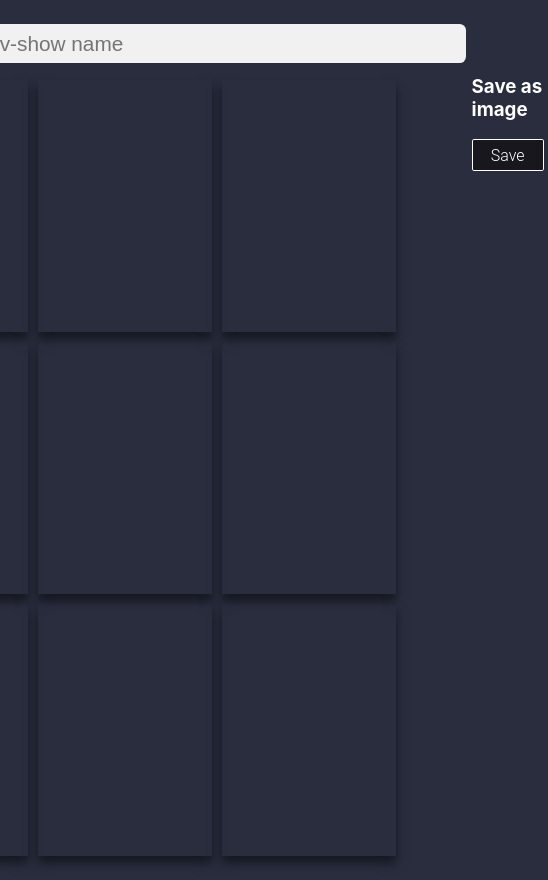
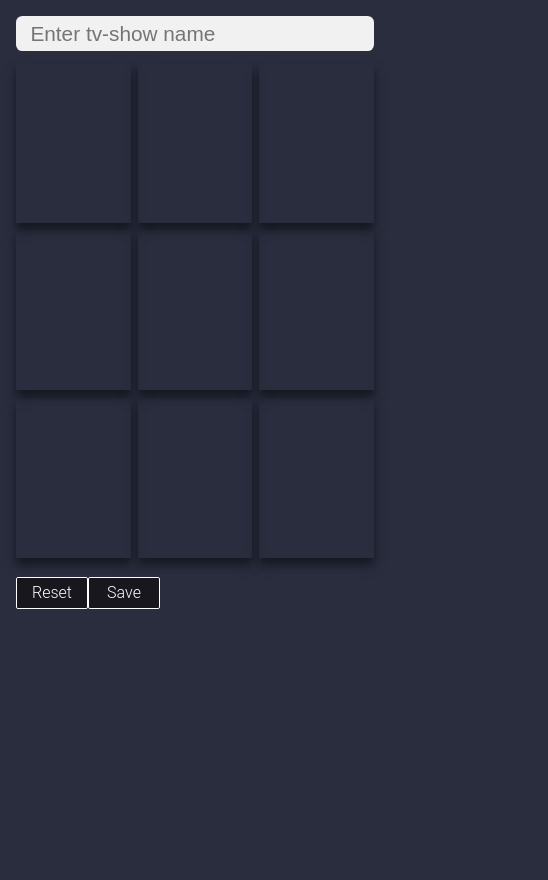
Before and after one commit to mikitaserabrakou/3x3-show-list, a React (Create React App) app: page / in a window 390 px wide. Shown: the whole page, 548 px wide, since content can reach past the window. After the commit the page ends 844 px from the top, so only its background shows below. Built offline with nearby package versions, Linux system fonts and the light colour scheme.

Commit message:
feat: add responsive css

```diff
--- a/src/components/App/App.scss
+++ b/src/components/App/App.scss
@@ -1,16 +1,18 @@
 .container {
-  display: grid;
-  grid-template-columns: repeat(3, 1fr);
+  display: flex;
+  flex-direction: column;
+  width: 100%;
+}
+
+.main {
+  display: flex;
   justify-content: center;
-  column-gap: 12px;
-
   .grid {
-    justify-content: center;
-    display: grid;
-    grid-template-columns: repeat(3, 174px);
-    gap: 10px;
-    padding: 24px 0px 24px 0px;
-    grid-column-start: 2;
+    display: flex;
+    flex-wrap: wrap;
+    justify-content: space-between;
+    max-width: 542px;
+    padding: 0.75rem 0 0.75rem 0;
   }
 
   .settings {
--- a/src/components/App/App.tsx
+++ b/src/components/App/App.tsx
@@ -48,7 +48,11 @@ const arr = Array(9).fill({
 })
 const indexedArr = arr.map((item, index) => {
   const newID = index.toString()
-  return { ...item, id: newID, listIndex: newID }
+  return {
+    ...item,
+    id: newID,
+    listIndex: newID
+  }
 })
 
 function App(): JSX.Element {
@@ -101,7 +105,7 @@ function App(): JSX.Element {
             title,
             imageSrc,
             state: true,
-            className: 'card--filled'
+            className: 'card card--filled'
           }
         return show
       })
@@ -125,6 +129,20 @@ function App(): JSX.Element {
     setShows(newShows)
   }
 
+  const handleReset = () => {
+    const newShows = shows.map(show => {
+      return {
+        ...show,
+        id: show.listIndex,
+        title: '',
+        imageSrc: null,
+        state: false,
+        className: 'card'
+      }
+    })
+    setShows(newShows)
+  }
+
   const handleDragEnd = (event: any) => {
     const { active, over } = event
     if (active.id !== over.id) {
@@ -144,9 +162,12 @@ function App(): JSX.Element {
   }
 
   return (
-    <div>
+    <div className="container">
       {showModal ? <Modal image={image} onClose={() => setShowModal(false)} /> : null}
+      <div className="search_box">
         <SearchBox onAddShow={onAddShow} />
+      </div>
+      <div className="main">
         <DndContext
           sensors={sensor}
           collisionDetection={closestCenter}
@@ -154,24 +175,23 @@ function App(): JSX.Element {
           modifiers={[restrictToParentElement]}
         >
           <SortableContext items={shows} strategy={rectSortingStrategy}>
-          <div className="container">
             <div className="grid" ref={ref}>
               {shows.map(card => (
                 <Card {...card} id={card.id} key={card.listIndex} onRemoveShow={onRemoveShow} />
               ))}
             </div>
+          </SortableContext>
+        </DndContext>
+      </div>
       <div className="settings">
-              <div>
-                <h3>Save as image</h3>
+        <Button type="save" handleClick={handleReset}>
+          Reset
+        </Button>
         <Button type="save" handleClick={handleOpenModal}>
           Save
         </Button>
       </div>
     </div>
-          </div>
-        </SortableContext>
-      </DndContext>
-    </div>
   )
 }
 
--- a/src/components/Card/Card.scss
+++ b/src/components/Card/Card.scss
@@ -1,17 +1,14 @@
 .card {
-  height: 252px;
-  width: 174px;
   display: flex;
-  align-items: center;
+  height: 100%;
+  min-height: 126px;
   justify-content: center;
   background: none;
   position: relative;
   transition: 0.4s ease-out;
-  box-shadow: 0px 7px 10px rgba(black, 0.5);
+  box-shadow: 0px 0.43em 0.625em rgba(black, 0.5);
   &--filled {
-    @extend .card;
-  }
-  &--filled:hover {
+    &:hover {
       &::before {
         opacity: 1;
       }
@@ -20,7 +17,7 @@
         transform: translateY(0px);
       }
     }
-  &--filled::before {
+    &::before {
       content: '';
       position: absolute;
       top: 0;
@@ -33,34 +30,35 @@
       transition: 0.5s;
       opacity: 0;
     }
+  }
   &__image {
     position: absolute;
-    top: 0;
-    left: 0;
     color: #ffffff;
-    font-size: 2rem;
-    text-align: center;
     height: 100%;
     width: 100%;
-    object-fit: cover;
+    object-fit: fill;
+    z-index: -1;
   }
   &__body {
     display: flex;
     flex-direction: column;
     align-items: center;
-    margin-top: 48px;
+    justify-content: space-between;
     position: relative;
     color: white;
     z-index: 3;
     opacity: 0;
-    transform: translateY(30px);
+    transform: translateY(1.875em);
     transition: 0.5s;
     text-align: center;
 
     .body__title {
-      padding: 0px 12px 0 12px;
+      padding: 1.5em 0.75em 0 0.75em;
       color: #ffffff;
-      font-size: 1rem;
+      font-size: 0.75em;
+    }
+    .btn {
+      margin-bottom: 1em;
     }
   }
   .card__title {
@@ -71,6 +69,26 @@
     left: 50%;
     transform: translate(-50%, -50%);
     color: #ffffff;
-    font-size: 1.15rem;
+    font-size: 0.75em;
   }
 }
+
+@media only screen and (min-width: 320px) {
+  .card {
+    min-height: 160px;
+  }
+}
+@media only screen and (min-width: 540px) {
+  .card {
+    min-height: 180px;
+  }
+}
+@media only screen and (min-width: 720px) {
+  .card {
+    min-height: 210px;
+  }
+}
+.flex_div {
+  width: 32%;
+  margin-bottom: 2%;
+}
--- a/src/components/Card/Card.tsx
+++ b/src/components/Card/Card.tsx
@@ -29,10 +29,8 @@ export default function Card({ id, title, imageSrc, state, className, onRemoveSh
   }
 
   return (
-    <div ref={setNodeRef} style={style} {...attributes} {...listeners}>
+    <div ref={setNodeRef} style={style} {...attributes} {...listeners} className="flex_div">
       <div className={className}>
-        {state ? (
-          <div className="card__content">
         {imageSrc ? (
           <img className="card__image" src={imageSrc} alt={title} />
         ) : (
@@ -45,8 +43,6 @@ export default function Card({ id, title, imageSrc, state, className, onRemoveSh
           </Button>
         </div>
       </div>
-        ) : null}
-      </div>
     </div>
   )
 }
--- a/src/components/SearchBox/SearchBox.scss
+++ b/src/components/SearchBox/SearchBox.scss
@@ -1,18 +1,18 @@
 .search_box {
-  margin: 24px auto 32px auto;
   display: flex;
-  flex-direction: column;
+  flex-direction: row;
+  justify-content: center;
   align-items: center;
   height: 100%;
 }
 
 .search_bar {
-  position: absolute;
   font-size: 1.3rem;
-  line-height: 1.8;
+  line-height: 1.6;
   border: none;
   border-radius: 0.4rem;
-  width: 542px;
+  max-width: 542px;
+  width: 100%;
   padding-left: 0.9rem;
   background: #f1f1f1;
   transition: box-shadow 300ms;
--- a/src/components/SearchBox/SearchBox.tsx
+++ b/src/components/SearchBox/SearchBox.tsx
@@ -33,7 +33,7 @@ export default function SearchBox({ onAddShow }: TProps) {
   }
 
   return (
-    <div className="search_box">
+    <>
       <input
         type="text"
         className="search_bar"
@@ -57,6 +57,6 @@ export default function SearchBox({ onAddShow }: TProps) {
           ))}
         </ul>
       ) : null}
-    </div>
+    </>
   )
 }
--- a/src/components/SearchResults/SearchResults.scss
+++ b/src/components/SearchResults/SearchResults.scss
@@ -1,7 +1,8 @@
 .results {
   position: absolute;
-  top: 48px;
-  width: 542px;
+  top: 36px;
+  max-width: 542px;
+  width: 100%;
   list-style-type: none;
   margin-left: 0;
   padding: 0;
@@ -28,10 +29,6 @@
 
   &__info {
     padding-left: 12px;
-    display: flex;
-    flex-direction: column;
-    align-items: flex-start;
-    justify-content: flex-start;
     margin: 0px;
     flex-grow: 2;
   }
--- a/src/components/buttons/Button/Button.scss
+++ b/src/components/buttons/Button/Button.scss
@@ -2,7 +2,6 @@
   display: inline-block;
   height: 32px;
   width: 72px;
-  margin: 0 0.3em 0.3em 0;
   border: 0.1em solid #ffffff;
   border-radius: 0.12em;
   background-color: #17171d;
@@ -38,7 +37,6 @@
     cursor: pointer;
   }
   &--remove {
-    margin-top: 64px;
     background: none;
     border: none;
     text-decoration: underline;
--- a/src/index.scss
+++ b/src/index.scss
@@ -1,9 +1,9 @@
 body {
-  max-width: 1920px;
   width: 100%;
   margin: 0;
   background-color: #292d3e;
   font-size: 16px;
+  padding: 1rem;
   font-family: -apple-system, BlinkMacSystemFont, 'Segoe UI', 'Roboto', 'Oxygen', 'Ubuntu',
     'Cantarell', 'Fira Sans', 'Droid Sans', 'Helvetica Neue', sans-serif;
   -webkit-font-smoothing: antialiased;
```
Lines whose indentation alone changed are shown as unchanged.
